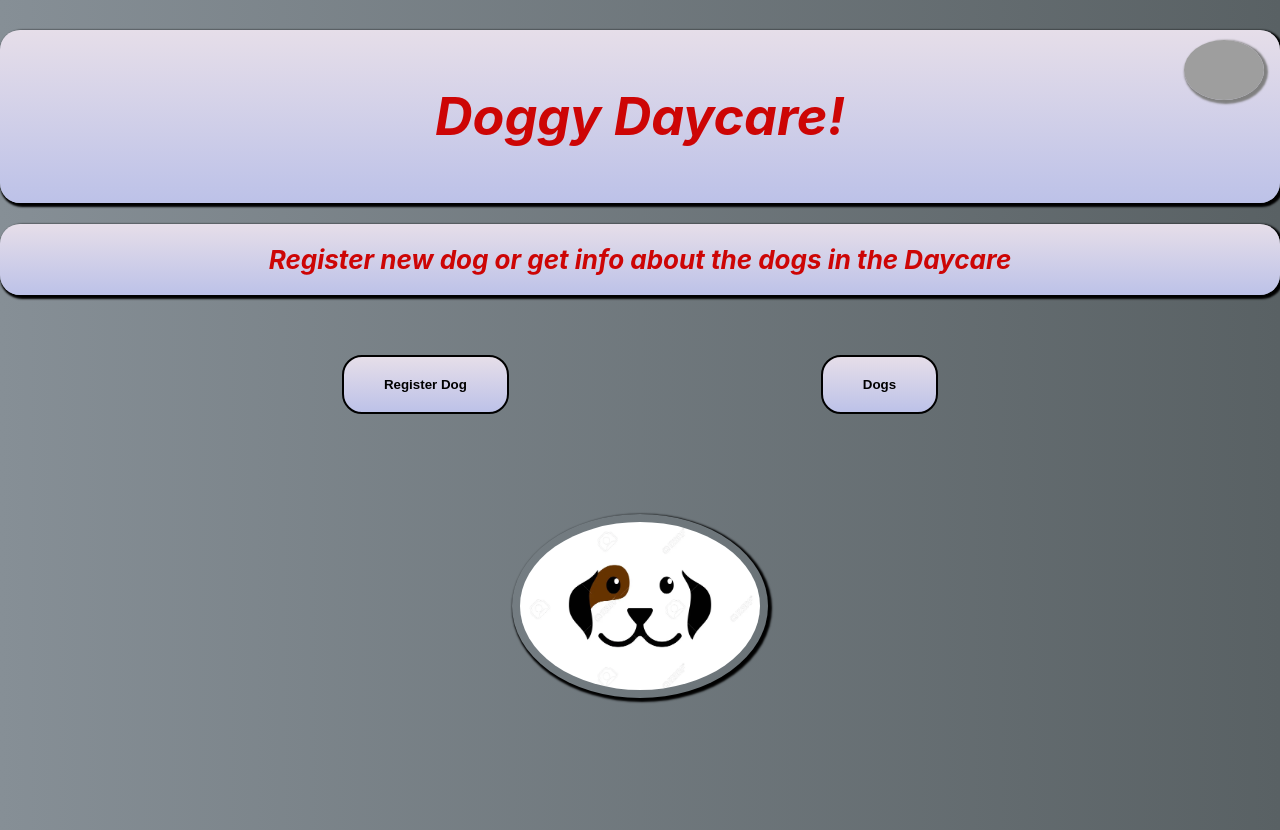
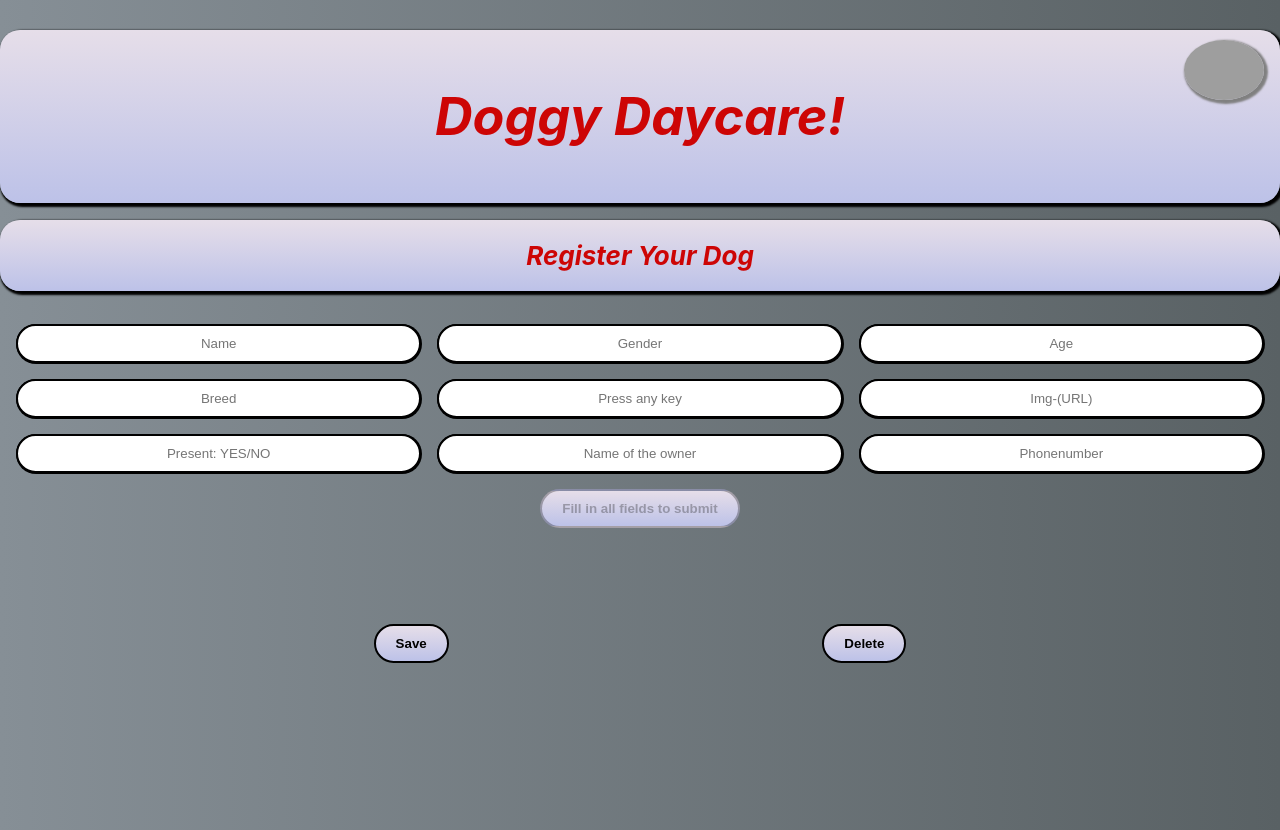
Before and after one commit to RticRtic/Doggy-Daycare, a React (Create React App) app: page /#/register in a window 1280 px wide. Built offline with nearby package versions, Linux system fonts and the light colour scheme; no server answers; grey boxes are pictures that could not be loaded.

Commit message:
routing works

```diff
--- a/package.json
+++ b/package.json
@@ -8,6 +8,7 @@
     "@testing-library/user-event": "^13.5.0",
     "react": "^17.0.2",
     "react-dom": "^17.0.2",
+    "react-router-dom": "^6.3.0",
     "react-scripts": "5.0.0",
     "web-vitals": "^2.1.4"
   },
--- a/src/App.css
+++ b/src/App.css
@@ -203,6 +203,28 @@
 
 }
 
+.save-or-delete-buttons {
+  display: flex;
+  justify-content: space-evenly;
+  align-items: center;
+
+
+}
+
+
+.save-button, .delete-button {
+  padding: 10px 20px;
+  font-weight: bold;
+  border: solid 2px;
+  border-radius: 20px;
+  background-image: linear-gradient(to top, #bdc2e8 0%, #bdc2e8 1%, #e6dee9 100%);
+
+}
+
+.save-button:active, .delete-button:active {
+  transform: translate3d(3px, 3px, 0px);
+}
+
 .select {
   display: flex;
   justify-content: center;
--- a/src/App.js
+++ b/src/App.js
@@ -6,54 +6,53 @@ import Register from "./components/Register";
 import Info from "./components/Info";
 import dogLogo from "./img/dog-logo.jpeg";
 import { useEffect, useState } from "react";
+import { HashRouter as Router, Route, Routes } from "react-router-dom";
+import ShowDog from "./components/ShowDog"
 
 function App() {
-  const WELCOME = "welcome";
-  const REGISTER = "register";
-  const INFO = "info";
+  // const WELCOME = "welcome";
+  // const REGISTER = "register";
+  // const INFO = "info";
 
-  const [currentScreen, setCurrentScreen] = useState(WELCOME);
+  //const [currentScreen, setCurrentScreen] = useState(WELCOME);
   const [data, setData] = useState([]);
-  // const [localApiData, setLocalApiData] = useState([]);
+  const [showDog, setShowDog] = useState([]);
 
-  // useEffect(() => {
-  //   getLocalSavedData();
-  // },[])
+
+
 
   useEffect(() => {
     getData();
-  },[]);
+  }, []);
 
   // select Screen
 
-  let content = null;
+  //let content = null;
 
-  switch (currentScreen) {
-    case WELCOME:
-      content = (
-        <Welcome
-          registerScreen={() => setCurrentScreen(REGISTER)}
-          infoScreen={() => setCurrentScreen(INFO)}
-        />
-      );
-      break;
+  // switch (currentScreen) {
+  //   case WELCOME:
+  //     content = (
+  //       <Welcome
+  //         registerScreen={() => setCurrentScreen(REGISTER)}
+  //         infoScreen={() => setCurrentScreen(INFO)}
+  //       />
+  //     );
+  //     break;
 
-    case REGISTER:
-      content = <Register data = {data} />;
-      break;
+  //   case REGISTER:
+  //     content = <Register data = {data} />;
+  //     break;
 
-    default:
-        content = <Info data = {data}/>
+  //   default:
+  //       content = <Info data = {data}/>
 
-
-  }
+  // }
 
   // Getting data from api and save it on localStorage
-
   const getData = async () => {
     console.log("apiData: ", data);
 
-      if(localStorage.getItem("savedApiData") === null) {
+    if (localStorage.getItem("savedApiData") === null) {
       // localStorage.setItem("savedApiData", JSON.stringify([]));
 
       const respone = await fetch(
@@ -63,17 +62,12 @@ function App() {
       setData(data);
       localStorage.setItem("savedApiData", JSON.stringify(data));
       console.log("saved apidata: ", data);
-
     } else {
       let apiDataLocal = JSON.parse(localStorage.getItem("savedApiData"));
       setData(apiDataLocal);
       console.log("local Saved apiData: ", apiDataLocal);
     }
-
-
   };
-
-
 
   return (
     <div className="App">
@@ -82,12 +76,20 @@ function App() {
         <img className="dog-logo" src={dogLogo} alt="dogLogo" />
       </header>
 
-      <main>{content}</main>
+      {/* <main>{content}</main> */}
+      <main>
+        <Router>
+          <Routes>
+            <Route exact path="/" element={<Welcome />} />
+            <Route path="/register" element={<Register data={data} />} />
+            <Route path="/info" element={<Info data={data} setShowDog={setShowDog} />} />
+            <Route path="/showdog" element={<ShowDog data={data} showDog = {showDog} />}/>
 
+          </Routes>
+        </Router>
+      </main>
     </div>
   );
-
-
 }
 
 export default App;
--- a/src/components/Dog.jsx
+++ /dev/null
@@ -1,11 +0,0 @@
-
-
-const Dog = ({dogItem}) => {
-    return(
-        <div>
-           {dogItem}
-        </div>
-    );
-}
-
-export default Dog;
--- a/src/components/Info.jsx
+++ b/src/components/Info.jsx
@@ -1,19 +1,19 @@
 import React, { useEffect, useState } from "react";
-import Dog from "./Dog";
+import { Link } from "react-router-dom";
 
-const Info = ({ data }) => {
+const Info = ({ data, setShowDog}) => {
   // const DOG = "dog";
   // const INFO = "info";
 
   const [dogIsPresent, setDogIsPresent] = useState(null);
   const [searchInputText, setSearchInputText] = useState("");
   const [dogs, setDogs] = useState(data);
-  const [singleDogData, setSingleDogData] = useState([]);
-  //const [dogScreen, setDogScreen] = useState(INFO);
+  //const [showDog, setShowDog] = useState(null);
+
 
   useEffect(() => {}, [dogIsPresent, searchInputText]);
 
-  //Filter what dog is present and adding it to a empy array
+  //Filter what dog is present and adding it to an empy array
   const filterHandlerPresent = () => {
     let isPresent = [];
 
@@ -86,26 +86,21 @@ const Info = ({ data }) => {
     });
   };
 
-  const singleDogDataHandler = (e) => {
-    let info = [];
+  // const showDogDataHandler = (e) => {
+  //   let info = [];
 
-    console.log(e.target.src)
-    info.push(e.target.src);
-    console.log("info array: ", info);
+  //   info.push(e.target.src);
+  //   console.log("info array: ", info);
 
-    setSingleDogData(info);
-    console.log("singelDogData: ", singleDogData);
+  //   setShowDog(e.target.src);
+  //   console.log(showDog)
 
-    // <Dog dogItem = {singleDogData}/>
-
-
-
- };
-
+  //      <Dog dogItem = {singleDogData}/>
+  // };
 
   //showing data from the api. Data is in the dogs state.
   const dogInfo = dogs.map((dog) => (
-    <div className="dogItem">
+    <div className="dogItem" key={dog.chipNumber}>
       <div className="name"> Name: {dog.name}</div>
       <div className="sex">Sex: {dog.sex}</div>
       <div className="age">Age: {dog.age}</div>
@@ -113,13 +108,14 @@ const Info = ({ data }) => {
       <div className="chipnumber">Chipnumber: {dog.chipNumber}</div>
       <div className="present">Present: {dog.present.toString()}</div> <br />
       <div className="grid-text">Click the image</div>
-      <img
-
-        onClick = {singleDogDataHandler}
-        className="dog-img"
-        src={dog.img}
-        alt="dog"
-      />
+      <Link to="/showdog">
+        <img
+          onClick={()=> setShowDog(dog)}
+          className="dog-img"
+          src={dog.img}
+          alt="dog"
+        />
+      </Link>
       <div className="owner">
         Owner: {dog.owner["name"]} {dog.owner["lastName"]}
       </div>
--- a/src/components/Register.jsx
+++ b/src/components/Register.jsx
@@ -5,8 +5,12 @@ import React, { useEffect, useState } from "react";
 const Register = ({ data }) => {
   const [dog, setDog] = useState(null);
 
+  //States for disabling buttons
   const [submitButtonIsActive, setSubmitButtonIsActive] = useState(true);
+  const [saveButtonIsActive, setSaveButtonIsActive] = useState(true);
+  const [deleteButtonIsActive, setDeleteButtonIsActive] = useState(true);
 
+  //states for inputValues
   const [inputTextName, setInputTextName] = useState("");
   const [inputTextSex, setInputTextSex] = useState("");
   const [inputTextAge, setInputTextAge] = useState("");
@@ -123,8 +127,7 @@ const Register = ({ data }) => {
       }
 
     }
-    console.log(checkPresent, e.target.value);
-    console.log(checkInputValuePresent);
+
   };
 
   const inputHandlerOwner = (e) => {
@@ -199,14 +202,14 @@ const Register = ({ data }) => {
     setInputTextOwner("");
     setInputTextPhonenumber("");
 
-    localStorage.setItem("savedApiData", JSON.stringify(data));
+
   };
 
   //showing the new dog on the screen.
   let newDogInfo = null;
   if (dog !== null) {
     newDogInfo = (
-      <div className="new-dog-item">
+      <div className="new-dog-item" key={dog.chipNumber}>
         <div className="new-dog-name"> Name: {dog.name}</div>
         <div className="new-dog-sex">Sex: {dog.sex}</div>
         <div className="new-dog-age">Age: {dog.age}</div>
@@ -221,6 +224,19 @@ const Register = ({ data }) => {
       </div>
     );
   }
+
+  //Save new dogitem to localstorage
+  const saveNewDogToLocalStorage = () => {
+    localStorage.setItem("savedApiData", JSON.stringify(data));
+  }
+
+  //NOTE: For the moment its deleting all the added object/objects
+  const deleteDogItem = () => {
+    localStorage.removeItem("savedApiData");
+
+  }
+
+
 
   return (
     <div>
@@ -292,6 +308,12 @@ const Register = ({ data }) => {
       </button>
 
       <div className="new-dog-list">{newDogInfo}</div>
+
+      <div className="save-or-delete-buttons">
+        <button className="save-button" onClick={saveNewDogToLocalStorage}>Save</button>
+        <button className="delete-button" onClick={deleteDogItem}>Delete</button>
+      </div>
+
     </div>
   );
 };
--- /dev/null
+++ b/src/components/ShowDog.jsx
@@ -0,0 +1,36 @@
+
+
+const ShowDog = ({data, showDog}) => {
+
+
+
+    return(
+        <div>
+            <img src={showDog.img} alt="dog" />
+        </div>
+
+
+
+
+    );
+
+
+}
+
+export default ShowDog;
+
+// const Info = ({activeDog}) => {
+
+//     return(
+
+//     <div>
+
+//     <h1>{activeDog.name}</h1>
+
+//     <img src={activeDog.img}/>
+
+//     </div>
+
+//     )
+
+//     }
--- a/src/components/Welcome.jsx
+++ b/src/components/Welcome.jsx
@@ -1,5 +1,6 @@
 import React from "react";
 import dogLogo2 from "../img/dog-logo2.webp";
+import {Link} from "react-router-dom"
 
 const Welcome = ({ registerScreen, infoScreen }) => {
 
@@ -18,8 +19,14 @@ const Welcome = ({ registerScreen, infoScreen }) => {
       </header>
 
       <div className="welcome-buttons">
-        <button className="register-button" onClick={registerScreen}>Register Dog</button>
-        <button className="info-button" onClick={infoScreen}>Dogs</button>
+        {/* <button className="register-button" onClick={registerScreen}>Register Dog</button> */}
+        <Link to="/register">
+          <button className="register-button">Register Dog</button>
+        </Link>
+        <Link to="/info">
+        <button className="info-button">Dogs</button>
+        </Link>
+
       </div>
 
 
```
Also changed, not shown: 1 other file (tests, documents, lock files or other folders). Lines whose indentation alone changed are shown as unchanged.
